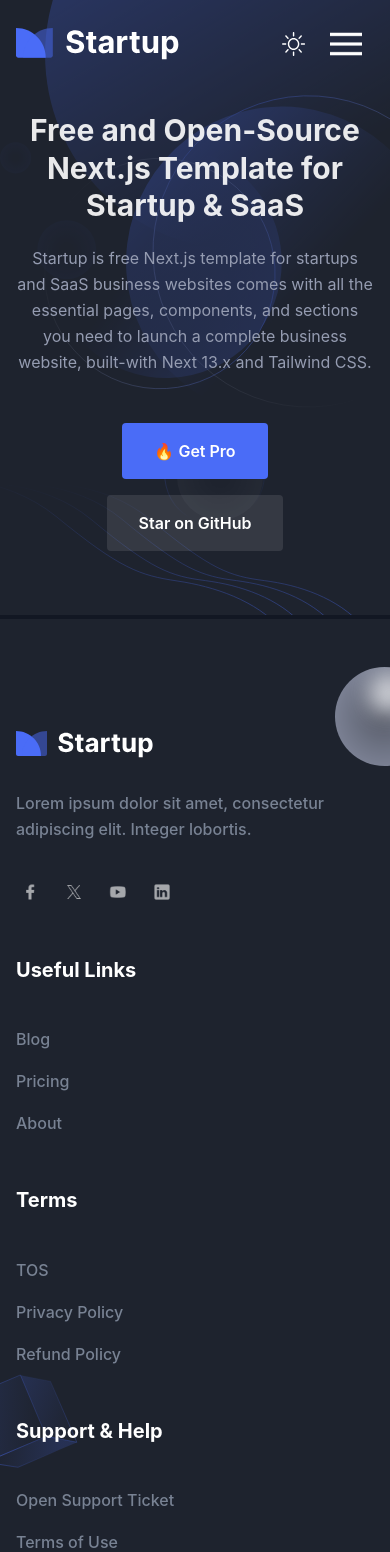
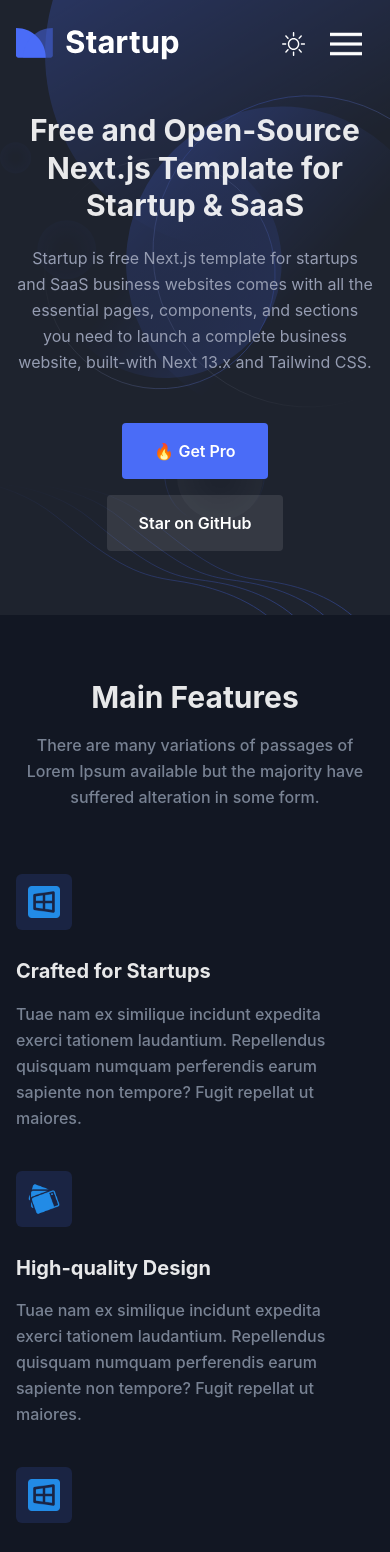
Before and after one commit to samratmahmud/start-up, a Next.js app: page / in a window 390 px wide. Shown: the top 1552 px of the page. Built offline with nearby package versions, Linux system fonts and the light colour scheme.

Commit message:
some compo respo

```diff
--- a/src/app/home/BrandGroup.tsx
+++ b/src/app/home/BrandGroup.tsx
@@ -33,8 +33,8 @@ const brandImages = [
 function BrandGroup() {
    return (
       <section>
-         <div className="container pt-16 pb-28">
-            <div className="md:flex md:flex-wrap grid grid-cols-2 xl:grid xl:grid-cols-6 items-center justify-center bg-blue-950 2xl:py-[60px] 2xl:px-16 md:py-10 md:px-[50px] py-8 sm:px-10 px-8 xl:p-[50px] rounded-sm">
+         <div className="container lg:pt-16 md:pt-14 pt-12 lg:pb-28 md:pb-24 pb-16">
+            <div className="md:flex md:flex-wrap grid grid-cols-2 xl:grid xl:grid-cols-6 items-center justify-center bg-blue-950 2xl:py-[60px] md:py-10 py-8 2xl:px-16 md:px-[50px] sm:px-10 px-7 xl:p-[50px] rounded-sm">
                {brandImages.map(({image, path}, index) => (
                   <Link
                      href={path}
--- a/src/app/home/BusinessSites.tsx
+++ b/src/app/home/BusinessSites.tsx
@@ -25,7 +25,7 @@ const sites = [
 function BusinessSites() {
    return (
       <section>
-         <div className="container mb-28">
+         <div className="container pb-28">
             <div className="flex gap-8 items-center justify-between mb-28">
                <div className="w-[570px]">
                   <h2 className="text-3xl text-white/90 font-bold leading-[1.25] mb-4">
--- a/src/app/home/Features.tsx
+++ b/src/app/home/Features.tsx
@@ -44,22 +44,22 @@ const featuresCards = [
 function Features() {
    return (
       <section>
-         <div className="bg-gray-950 py-28">
+         <div className="bg-gray-950 lg:py-28 md:py-24 py-16">
             <div className="container">
-               <div className="mb-[100px]">
+               <div className="lg:mb-[100px] md:mb-20 mb-16">
                   <Title
                      title="Main Features"
                      describtion="There are many variations of passages of Lorem Ipsum available
                   but the majority have suffered alteration in some form."
                   />
                </div>
-               <div className="grid grid-cols-3 gap-x-8 gap-y-14">
+               <div className="grid lg:grid-cols-3 md:grid-cols-2 lg:gap-x-8 gap-x-7 lg:gap-y-14 md:gap-y-12 gap-y-10">
                   {featuresCards.map(({icon, title, describtion}, index) => (
                      <div key={index} className="group">
-                        <div className="w-[70px] aspect-square p-4 bg-blue-200/15 group-hover:bg-blue-200/40 duration-300 rounded-md mb-10">
+                        <div className="md:w-[70px] w-14 aspect-square md:p-4 p-3 bg-blue-200/15 group-hover:bg-blue-200/40 duration-300 rounded-md md:mb-10 mb-7">
                            <img src={icon} alt="" />
                         </div>
-                        <h3 className="text-xl leading-[1.334em] font-bold text-white/90 mb-5">
+                        <h3 className="text-xl leading-[1.334em] font-bold text-white/90 md:mb-5 mb-4">
                            {title}
                         </h3>
                         <p className="pr-2.5">{describtion}</p>
--- a/src/app/home/VideoBar.tsx
+++ b/src/app/home/VideoBar.tsx
@@ -9,8 +9,8 @@ function VideoBar() {
          className="bg-cover bg-no-repeat bg-center bg-gray-950"
          style={{backgroundImage: "url(/images/brand-bg.svg)"}}
       >
-         <div className="container py-28">
-            <div className="mb-20">
+         <div className="container lg:py-28 md:py-24 py-16">
+            <div className="lg:mb-20 md:mb-16 mb-14">
                <Title
                   title="We are ready to help"
                   describtion="There are many variations of passages of Lorem Ipsum available but the majority have suffered alteration in some form."
@@ -24,7 +24,7 @@ function VideoBar() {
                />
                <Link
                   href="https://www.youtube.com/"
-                  className="absolute top-1/2 left-1/2 -translate-x-1/2 -translate-y-1/2 bg-white/70 hover:bg-white duration-300 w-[70px] h-[70px] rounded-full p-6"
+                  className="absolute top-1/2 left-1/2 -translate-x-1/2 -translate-y-1/2 bg-white/70 hover:bg-white duration-300 md:w-[70px] w-14 aspect-square rounded-full md:p-6 p-4"
                   target="_blank"
                >
                   <img src="/images/icons8-play-48.png" alt="" />
--- a/src/app/page.tsx
+++ b/src/app/page.tsx
@@ -11,12 +11,12 @@ import Contact from "./home/Contact";
 
 export default function Home() {
    return (
-      <main className="bg-gray-950/[1] pb-1">
+      <main className="bg-gray-950/[1]">
          <Header />
-         {/* <Features /> */}
-         {/* <VideoBar /> */}
-         {/* <BrandGroup /> */}
-         {/* <BusinessSites /> */}
+         <Features />
+         <VideoBar />
+         <BrandGroup />
+         <BusinessSites />
          {/* <Support /> */}
          {/* <Feadback /> */}
          {/* <Pricing /> */}
--- a/src/components/global/footer/Footer.tsx
+++ b/src/components/global/footer/Footer.tsx
@@ -88,23 +88,23 @@ const socialItems = [
 function Footer() {
    return (
       <section className="bg-blue-950/[1] relative z-0">
-         <span className="absolute bottom-1/4 left-0 -z-10">
+         <span className="absolute lg:bottom-28 md:bottom-24 sm:bottom-20 bottom-16 left-0 -z-10">
             <img src="/images/footer-bg-icon.svg" alt="" />
          </span>
-         <span className="absolute top-12 right-0 -z-10">
+         <span className="absolute md:top-12 top-8 right-0 -z-10">
             <img src="/images/footer-bg-right.svg" alt="" />
          </span>
-         <div className="container pt-28">
-            <div className="grid grid-cols-12 gap-x-8 gap-y-12 mb-16">
+         <div className="container xl:pt-28 lg:pt-24 md:pt-20 pt-16">
+            <div className="grid grid-cols-12 md:gap-x-8 gap-x-6 lg:gap-y-12 md:gap-y-10 gap-y-8 mb-16">
                <div className="lg:col-span-5 md:col-span-6 col-span-12">
-                  <div className="mb-8">
+                  <div className="md:mb-8 mb-6">
                      <img src="/images/logo.svg" alt="" />
                   </div>
-                  <p className="max-w-[350px] mb-9">
+                  <p className="max-w-[350px] md:mb-9 mb-7">
                      Lorem ipsum dolor sit amet, consectetur adipiscing elit.
                      Integer lobortis.
                   </p>
-                  <div className="flex gap-4">
+                  <div className="flex md:gap-4 gap-3">
                      {socialItems.map(({icon, icon2, path}, index) => (
                         <SocialSite
                            icon={icon}
@@ -120,10 +120,10 @@ function Footer() {
                      key={index}
                      className="lg:col-span-2 lg:last:col-span-3 sm:col-span-6 col-span-12"
                   >
-                     <h2 className="text-[20px] text-white font-bold mb-10">
+                     <h2 className="text-[20px] text-white font-bold lg:mb-10 md:mb-8 mb-6">
                         {title}
                      </h2>
-                     <div className="flex flex-col gap-4">
+                     <div className="flex flex-col md:gap-4 gap-3">
                         {items.map(({name, path}, index) => (
                            <Link
                               href={path}
@@ -138,7 +138,7 @@ function Footer() {
                ))}
             </div>
             <hr className="border border-gray-400/15" />
-            <div className="text-center text-white leading-[1.5em] py-8">
+            <div className="lg:text-md md:text-sm text-xs text-center text-white leading-[1.5em] lg:py-8 md:py-7 py-5">
                Template by <Link href="#">UIdeck</Link> and{" "}
                <Link href="#">Next.js Templates</Link>
             </div>
--- a/src/components/global/navbar/Navbar.tsx
+++ b/src/components/global/navbar/Navbar.tsx
@@ -91,7 +91,7 @@ function Navbar() {
                   <div className="md:w-14 w-12 aspect-square flex items-center justify-center rounded-full cursor-pointer">
                      <img className="w-6" src="/images/sun.svg" alt="" />
                   </div>
-                  <div className="w-14 h-11 py-1.5 px-3 lg:hidden">
+                  <div className="w-14 h-11 py-1.5 px-3 lg:hidden cursor-pointer">
                      <img src="/images/icons8-menu-50.png" alt="" />
                   </div>
                </div>
--- a/src/style/main.css
+++ b/src/style/main.css
@@ -20,13 +20,25 @@ html {
 @media screen and (max-width: 1200px) {
 }
 @media screen and (max-width: 1024px) {
+   .text-3xl {
+      @apply text-[36px];
+   }
 }
 @media screen and (max-width: 768px) {
    .text-lg {
       @apply text-[16px];
    }
+   .text-xl {
+      @apply text-[20px];
+   }
+   .text-3xl {
+      @apply text-[30px];
+   }
    .text-4xl {
       @apply text-[36px];
+   }
+   .text-base {
+      @apply text-[16px];
    }
 }
 @media screen and (max-width: 575px) {
```
